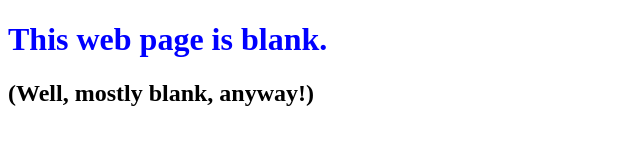
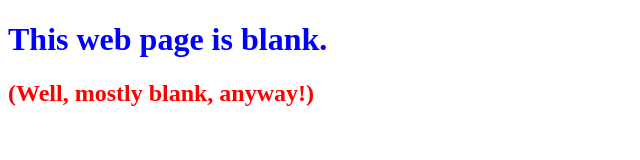
Before and after one commit to gksetu/0main_openSAP_repo, a plain HTML site: page index.html in a window 1280 px wide. Shown: the whole page, without its empty margins (0-640 px from the left). Drawn offline with Linux system fonts and the light colour scheme.

Commit message:
changed 2nd header color to red

```diff
--- a/index.html
+++ b/index.html
@@ -6,5 +6,5 @@
 		</head>
 		<body>
 			<h1 style = "color : blue">This web page is blank.</h1>
-			<h2>(Well, mostly blank, anyway!)</h2>
+			<h2 style = "color : red">(Well, mostly blank, anyway!)</h2>
 			</body>
```
